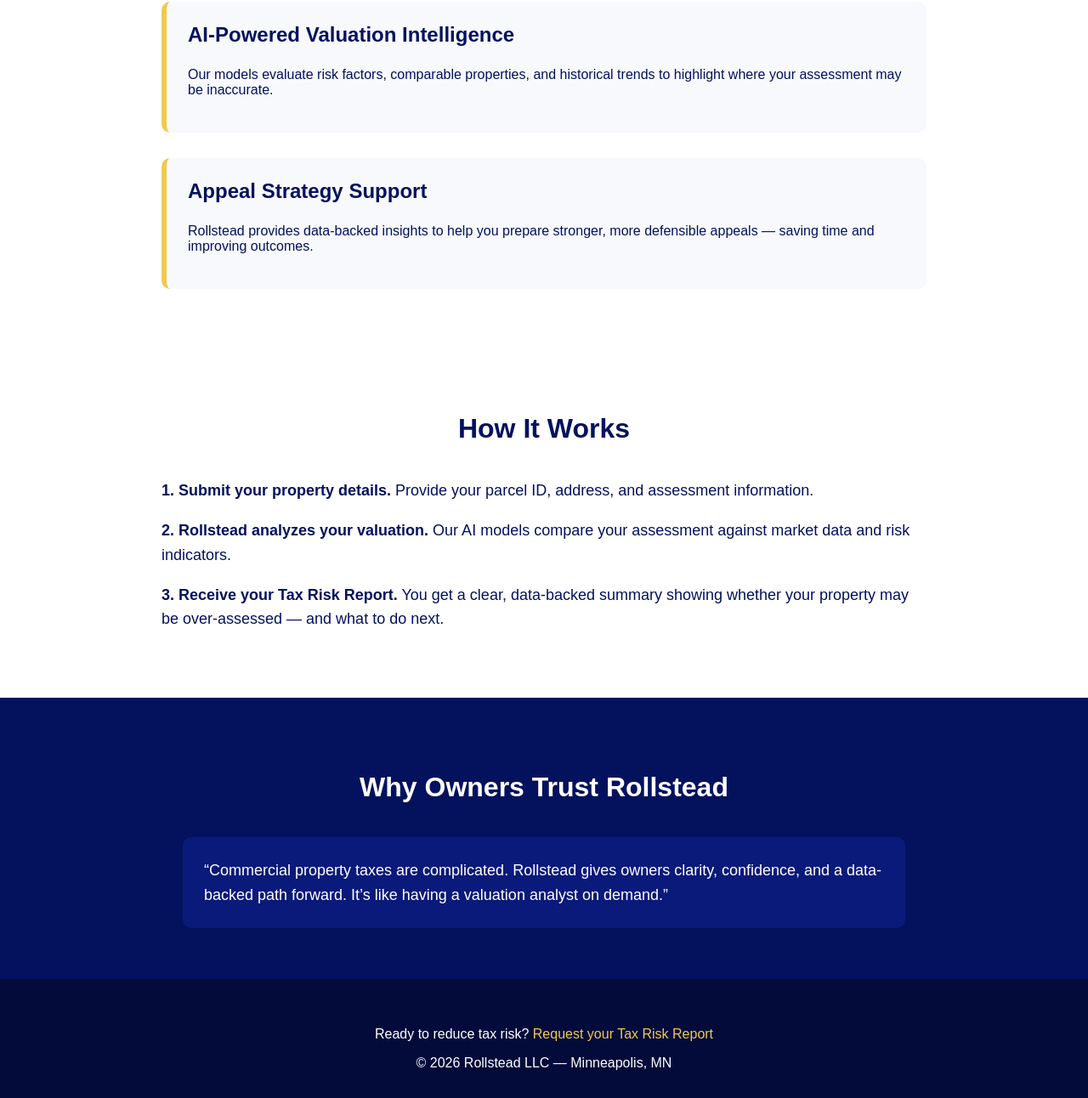
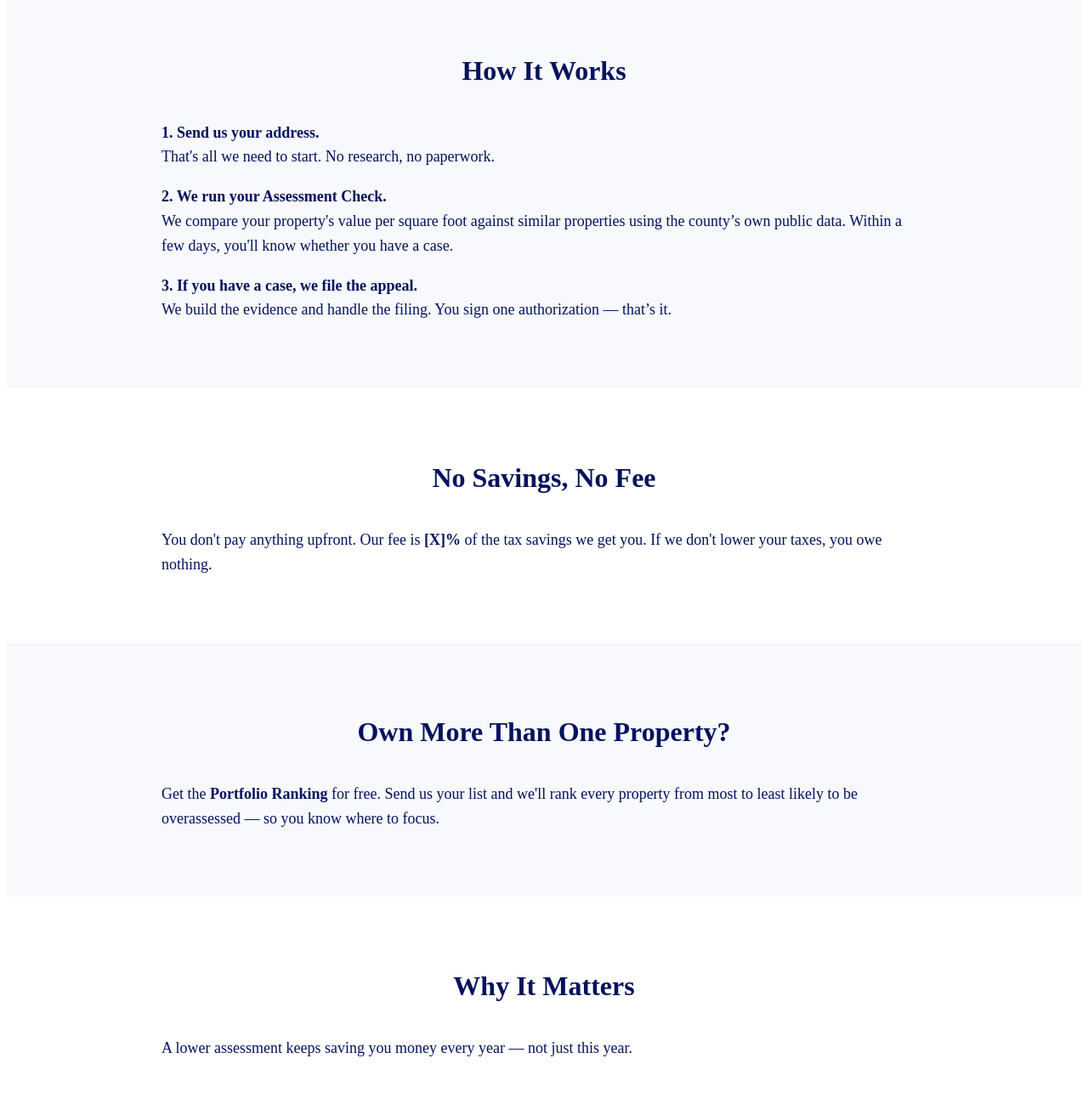
Before and after one commit to Rollstead/landing-page, a plain HTML site: page index.html in a window 1280 px wide. Shown: the part 703-1995 px from the top of the page at 85% size. Drawn offline with Linux system fonts and the light colour scheme.

Commit message:
Revamp index.html with new content and styles

```diff
--- a/index.html
+++ b/index.html
@@ -1,173 +1,88 @@
-<!DOCTYPE html>
-<html lang="en">
-<head>
-    <meta charset="UTF-8">
-    <meta name="viewport" content="width=device-width, initial-scale=1.0">
-    <title>Rollstead — AI-Powered Commercial Property Tax Intelligence</title>
-    <meta name="description" content="Rollstead helps commercial property owners identify over-assessments, reduce tax risk, and strengthen appeal strategies using AI-powered valuation intelligence.">
-    <style>
-        body {
-            margin: 0;
-            font-family: Arial, sans-serif;
-            background-color: #04125E;
-            color: #ffffff;
-        }
-
-        header {
-            padding: 60px 20px;
-            text-align: center;
-            background-color: #04125E;
-        }
-
-        header h1 {
-            font-size: 42px;
-            margin-bottom: 20px;
-            font-weight: bold;
-        }
-
-        header p {
-            font-size: 20px;
-            max-width: 700px;
-            margin: 0 auto 30px auto;
-            line-height: 1.5;
-        }
-
-        .cta-button {
-            background-color: #F2C94C;
-            color: #04125E;
-            padding: 15px 30px;
-            font-size: 18px;
-            font-weight: bold;
-            border: none;
-            border-radius: 8px;
-            cursor: pointer;
-            text-decoration: none;
-        }
-
-        section {
-            padding: 60px 20px;
-            background-color: #ffffff;
-            color: #04125E;
-        }
-
-        section h2 {
-            text-align: center;
-            font-size: 32px;
-            margin-bottom: 40px;
-        }
-
-        .services {
-            display: flex;
-            flex-direction: column;
-            gap: 30px;
-            max-width: 900px;
-            margin: 0 auto;
-        }
-
-        .service-card {
-            background-color: #f7f9fc;
-            padding: 25px;
-            border-radius: 10px;
-            border-left: 6px solid #F2C94C;
-        }
-
-        .service-card h3 {
-            margin-top: 0;
-            font-size: 24px;
-        }
-
-        .how-it-works {
-            max-width: 900px;
-            margin: 0 auto;
-            line-height: 1.6;
-            font-size: 18px;
-        }
-
-        .testimonial-section {
-            background-color: #04125E;
-            color: #ffffff;
-            padding: 60px 20px;
-        }
-
-        .testimonial-section h2 {
-            font-size: 32px;
-            text-align: center;
-            margin-bottom: 40px;
-        }
-
-        .testimonial {
-            max-width: 800px;
-            margin: 0 auto;
-            font-size: 18px;
-            line-height: 1.6;
-            background-color: #0A1A7A;
-            padding: 25px;
-            border-radius: 10px;
-        }
-
-        footer {
-            text-align: center;
-            padding: 40px 20px;
-            background-color: #020B3A;
-            color: #ffffff;
-            font-size: 16px;
-        }
-
-        footer a {
-            color: #F2C94C;
-            text-decoration: none;
-        }
-    </style>
-</head>
-
-<body>
-
-<header>
-    <h1>AI-Powered Commercial Property Tax Intelligence</h1>
-    <p>Rollstead helps commercial property owners identify over-assessments, reduce tax risk, and strengthen appeal strategies using AI-driven valuation insights.</p>
-    <a href="#contact" class="cta-button">Request a Tax Risk Report</a>
+<header style="padding: 60px 20px; text-align: center; background-color: #04125E; color: #ffffff;">
+    <h1 style="font-size: 42px; margin-bottom: 20px; font-weight: bold;">
+        Is Your Commercial Property Overassessed?
+    </h1>
+    <p style="font-size: 20px; max-width: 700px; margin: 0 auto 30px auto; line-height: 1.5;">
+        We compare your property to the city's own numbers. If you're paying too much, we fight to lower your taxes.
+        You pay nothing unless you save.
+    </p>
+    <a href="#assessment-form"
+       style="background-color: #F2C94C; color: #04125E; padding: 15px 30px; font-size: 18px; font-weight: bold; border-radius: 8px; text-decoration: none;">
+       Get My Free Assessment Check
+    </a>
 </header>
 
-<section>
-    <h2>What Rollstead Does</h2>
-    <div class="services">
-        <div class="service-card">
-            <h3>Identify Over-Assessments</h3>
-            <p>Rollstead analyzes your property’s valuation against market benchmarks to detect potential over-assessments that may be costing you money.</p>
-        </div>
-
-        <div class="service-card">
-            <h3>AI-Powered Valuation Intelligence</h3>
-            <p>Our models evaluate risk factors, comparable properties, and historical trends to highlight where your assessment may be inaccurate.</p>
-        </div>
-
-        <div class="service-card">
-            <h3>Appeal Strategy Support</h3>
-            <p>Rollstead provides data-backed insights to help you prepare stronger, more defensible appeals — saving time and improving outcomes.</p>
-        </div>
+<section style="padding: 60px 20px; background-color: #ffffff; color: #04125E;">
+    <h2 style="text-align: center; font-size: 32px; margin-bottom: 40px;">The Problem</h2>
+    <div style="max-width: 900px; margin: 0 auto; font-size: 18px; line-height: 1.6;">
+        <p>Most owners never check their assessment. They just pay the bill.</p>
+        <p>But assessments are estimates — and estimates can be wrong. If yours is too high, you overpay every year until someone challenges it.</p>
     </div>
 </section>
 
-<section>
-    <h2>How It Works</h2>
-    <div class="how-it-works">
-        <p><strong>1. Submit your property details.</strong> Provide your parcel ID, address, and assessment information.</p>
-        <p><strong>2. Rollstead analyzes your valuation.</strong> Our AI models compare your assessment against market data and risk indicators.</p>
-        <p><strong>3. Receive your Tax Risk Report.</strong> You get a clear, data-backed summary showing whether your property may be over-assessed — and what to do next.</p>
+<section style="padding: 60px 20px; background-color: #f7f9fc; color: #04125E;">
+    <h2 style="text-align: center; font-size: 32px; margin-bottom: 40px;">How It Works</h2>
+    <div style="max-width: 900px; margin: 0 auto; font-size: 18px; line-height: 1.6;">
+        <p><strong>1. Send us your address.</strong><br>
+        That's all we need to start. No research, no paperwork.</p>
+
+        <p><strong>2. We run your Assessment Check.</strong><br>
+        We compare your property's value per square foot against similar properties using the county’s own public data.
+        Within a few days, you'll know whether you have a case.</p>
+
+        <p><strong>3. If you have a case, we file the appeal.</strong><br>
+        We build the evidence and handle the filing. You sign one authorization — that’s it.</p>
     </div>
 </section>
 
-<div class="testimonial-section">
-    <h2>Why Owners Trust Rollstead</h2>
-    <div class="testimonial">
-        “Commercial property taxes are complicated. Rollstead gives owners clarity, confidence, and a data-backed path forward. It’s like having a valuation analyst on demand.”
+<section style="padding: 60px 20px; background-color: #ffffff; color: #04125E;">
+    <h2 style="text-align: center; font-size: 32px; margin-bottom: 40px;">No Savings, No Fee</h2>
+    <div style="max-width: 900px; margin: 0 auto; font-size: 18px; line-height: 1.6;">
+        <p>You don't pay anything upfront. Our fee is <strong>[X]%</strong> of the tax savings we get you.
+        If we don't lower your taxes, you owe nothing.</p>
     </div>
-</div>
+</section>
 
-<footer id="contact">
-    <p>Ready to reduce tax risk? <a href="#">Request your Tax Risk Report</a></p>
-    <p>© 2026 Rollstead LLC — Minneapolis, MN</p>
-</footer>
+<section style="padding: 60px 20px; background-color: #f7f9fc; color: #04125E;">
+    <h2 style="text-align: center; font-size: 32px; margin-bottom: 40px;">Own More Than One Property?</h2>
+    <div style="max-width: 900px; margin: 0 auto; font-size: 18px; line-height: 1.6;">
+        <p>Get the <strong>Portfolio Ranking</strong> for free. Send us your list and we'll rank every property from most to least likely to be overassessed — so you know where to focus.</p>
+    </div>
+</section>
 
-</body>
-</html>
+<section style="padding: 60px 20px; background-color: #ffffff; color: #04125E;">
+    <h2 style="text-align: center; font-size: 32px; margin-bottom: 40px;">Why It Matters</h2>
+    <div style="max-width: 900px; margin: 0 auto; font-size: 18px; line-height: 1.6;">
+        <p>A lower assessment keeps saving you money every year — not just this year.</p>
+    </div>
+</section>
+
+<section style="padding: 60px 20px; background-color: #f7f9fc; color: #04125E;">
+    <h2 style="text-align: center; font-size: 32px; margin-bottom: 40px;">The Deadline Is Real</h2>
+    <div style="max-width: 900px; margin: 0 auto; font-size: 18px; line-height: 1.6;">
+        <p>In Minnesota, you have until <strong>April 30</strong> to challenge the assessment for taxes payable that year.
+        If you miss it, you wait another year — and keep overpaying in the meantime.</p>
+    </div>
+</section>
+
+<section id="assessment-form" style="padding: 60px 20px; background-color: #04125E; color: #ffffff;">
+    <h2 style="text-align: center; font-size: 32px; margin-bottom: 40px;">Find Out If You're Overpaying</h2>
+    <p style="text-align: center; font-size: 20px; max-width: 700px; margin: 0 auto 30px auto;">
+        It's free and there's no obligation. You'll get results in a few days.
+    </p>
+
+    <form style="max-width: 600px; margin: 0 auto; display: flex; flex-direction: column; gap: 15px;">
+        <input type="text" placeholder="Name" style="padding: 12px; border-radius: 6px; border: none;">
+        <input type="email" placeholder="Email" style="padding: 12px; border-radius: 6px; border: none;">
+        <input type="tel" placeholder="Phone" style="padding: 12px; border-radius: 6px; border: none;">
+        <textarea placeholder="Property address(es)" style="padding: 12px; border-radius: 6px; border: none; height: 120px;"></textarea>
+        <button type="submit"
+                style="background-color: #F2C94C; color: #04125E; padding: 15px; font-size: 18px; font-weight: bold; border-radius: 8px; border: none; cursor: pointer;">
+            Get My Free Assessment Check
+        </button>
+    </form>
+
+    <p style="text-align: center; margin-top: 30px; font-size: 18px;">
+        Prefer to talk? Call <strong>612.296.8400</strong> · <strong>info@rollstead.ai</strong>
+    </p>
+</section>
```
